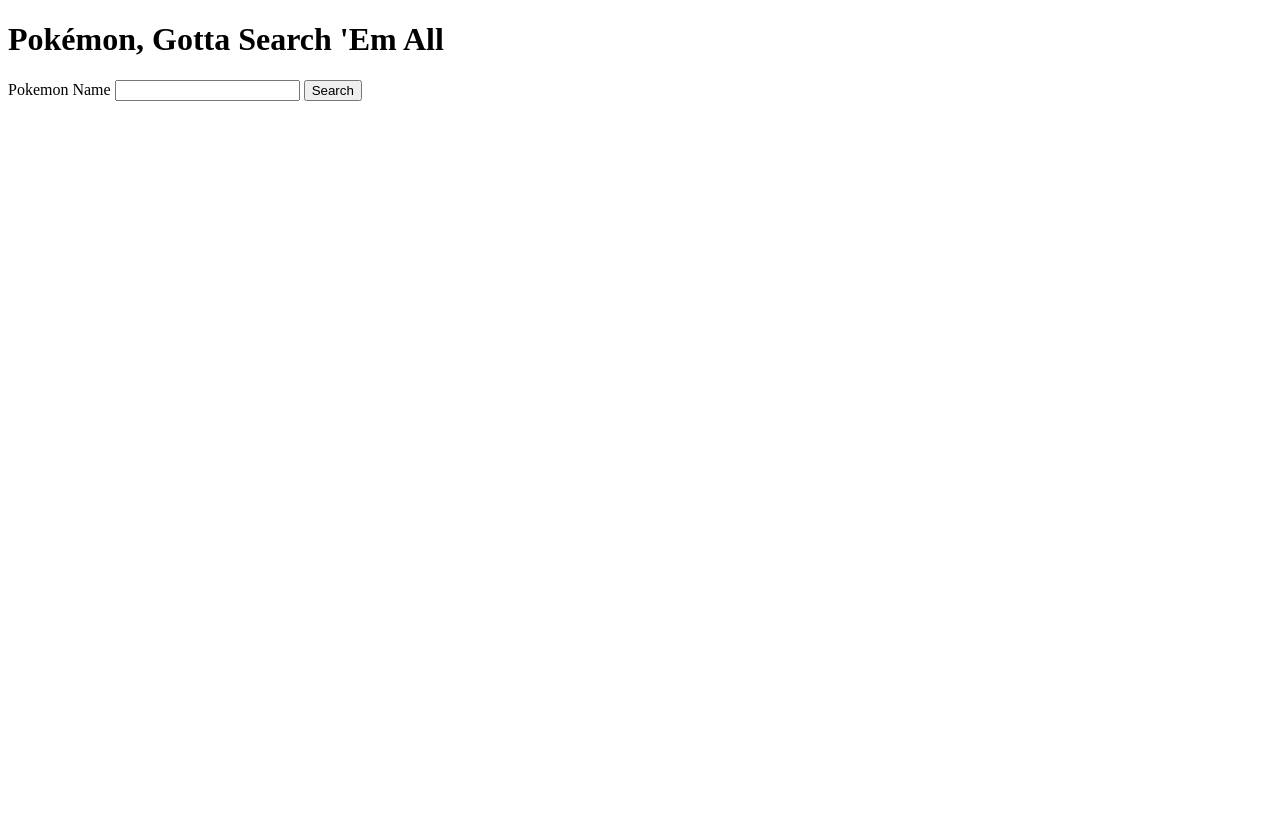
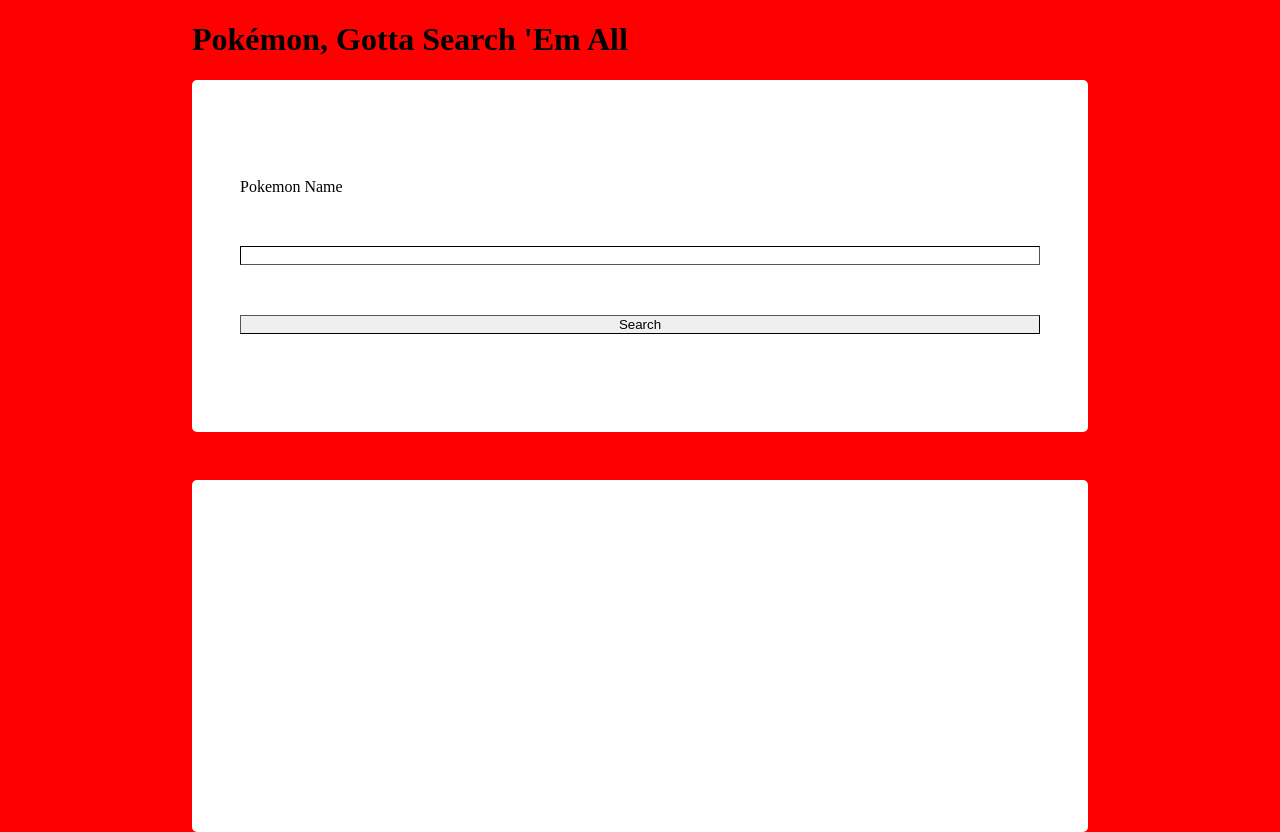
Before and after one commit to hannahgooding/pokesearch, a plain HTML site: page index.html in a window 1280 px wide. Before the commit the page ends 800 px from the top, so only its background shows below. Drawn offline with Linux system fonts and the light colour scheme.

Commit message:
Add basic styling

```diff
--- a/index.html
+++ b/index.html
@@ -4,6 +4,7 @@
     <meta charset="UTF-8">
     <meta name="viewport" content="width=device-width, initial-scale=1.0">
     <title>Pokesearch</title>
+    <link rel="stylesheet" type="text/css" href="styles.css">
 </head>
 <body>
     <h1>Pokémon, Gotta Search 'Em All</h1>
--- /dev/null
+++ b/styles.css
@@ -0,0 +1,34 @@
+html {
+    box-sizing: border-box;
+    font-size: 1rem;
+}
+
+body {
+    background-color: hsl(0, 100%, 50%);
+    margin: auto;
+    max-width: 70%;
+}
+
+form {
+    background-color: hsl(100, 100%, 100%);
+    border-radius: 5px;
+    padding: 3rem;
+    margin-bottom: 3rem;
+    min-height: 20vw;
+    display: flex;
+    flex-direction: column;
+    justify-content: space-evenly;
+}
+
+input {
+    border-color: black;
+    border-width: 0.1em;
+}
+
+.output {
+    background-color: hsl(100, 100%, 100%);
+    border-radius: 5px;
+    border-color: black;
+    padding: 3rem;
+    min-height: 20vw;
+}
```
